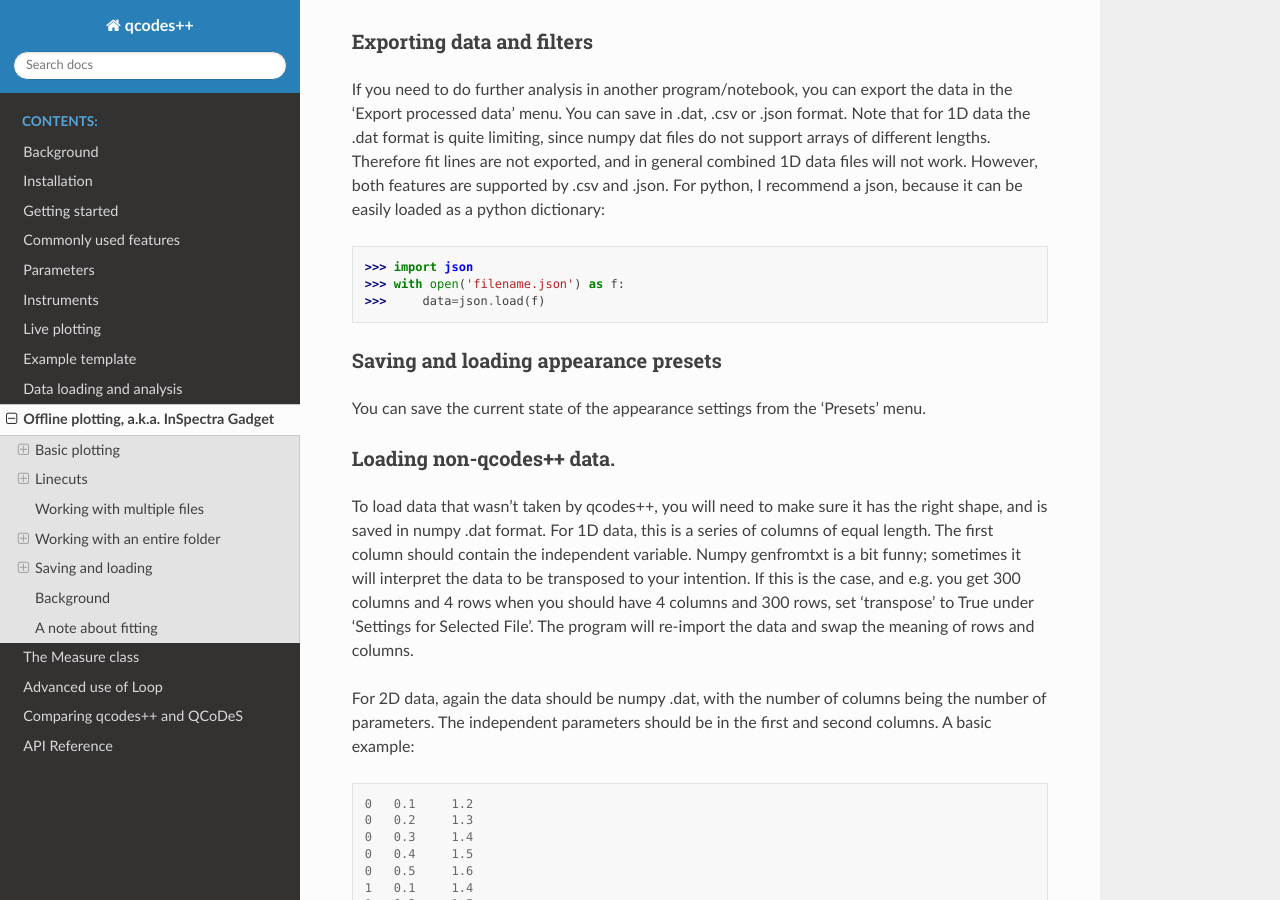
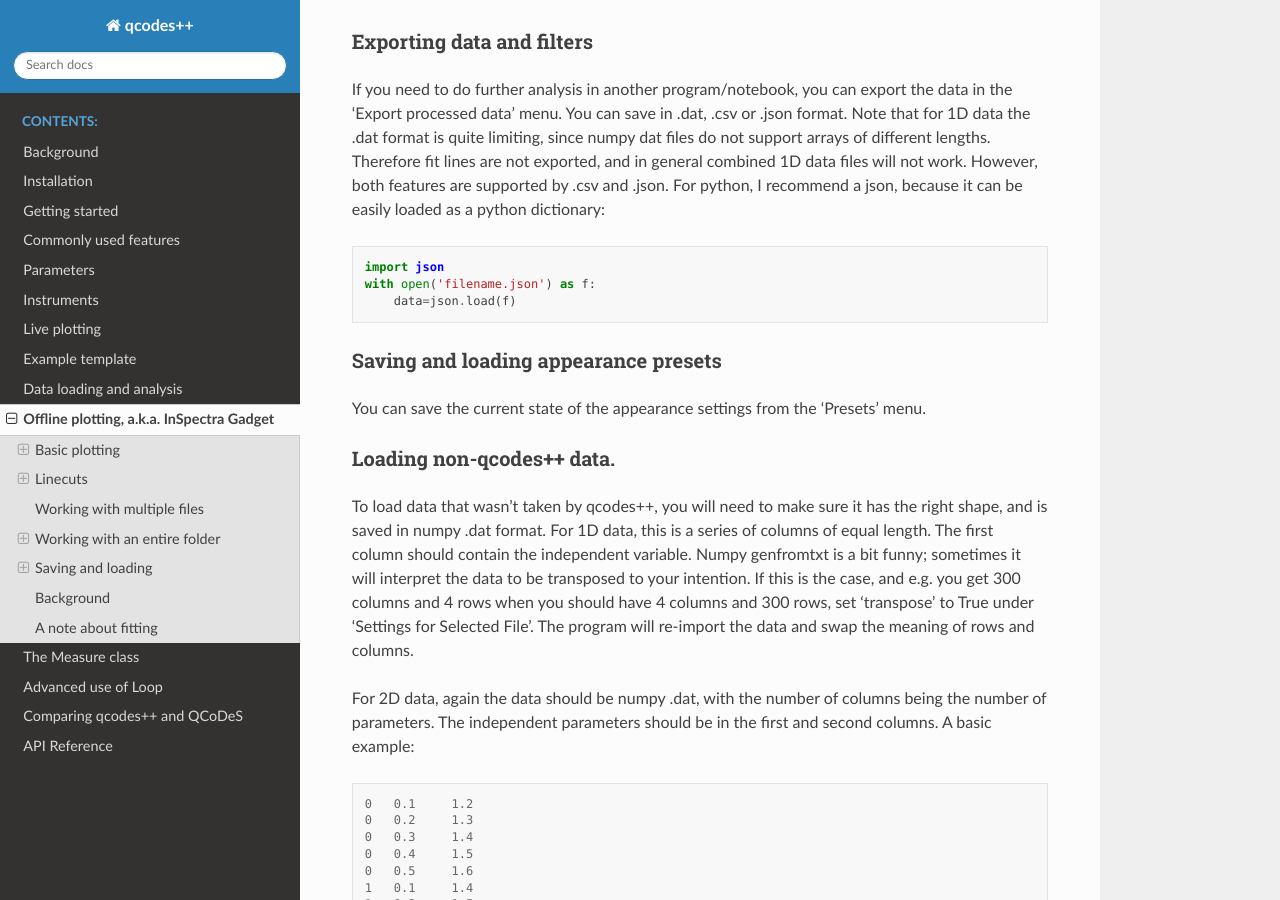
Before and after one commit to qcodespp/qcodespp.github.io, a Sphinx documentation site: the page built from docs/source/offline_plotting.rst, in a window 1280 px wide and 900 px high, scrolled down 7011 px. Built offline with Sphinx 7.4.7 and the Read the Docs theme 3.1.0, drawn with Linux system fonts in a browser that asks for light colours.

Commit message:
clean up code in offline_plotting

```diff
--- a/docs/source/offline_plotting.rst
+++ b/docs/source/offline_plotting.rst
@@ -241,9 +241,11 @@
 ^^^^^^^^^^^^^^^^^^^^^^^^^^
 If you need to do further analysis in another program/notebook, you can export the data in the 'Export processed data' menu. You can save in .dat, .csv or .json format. Note that for 1D data the .dat format is quite limiting, since numpy dat files do not support arrays of different lengths. Therefore fit lines are not exported, and in general combined 1D data files will not work. However, both features are supported by .csv and .json. For python, I recommend a json, because it can be easily loaded as a python dictionary:
 
->>> import json
->>> with open('filename.json') as f:
->>>     data=json.load(f)
+.. code-block:: python
+
+  import json
+  with open('filename.json') as f:
+      data=json.load(f)
 
 Saving and loading appearance presets
 ^^^^^^^^^^^^^^^^^^^^^^^^^^^^^^^^^^^^^
```
